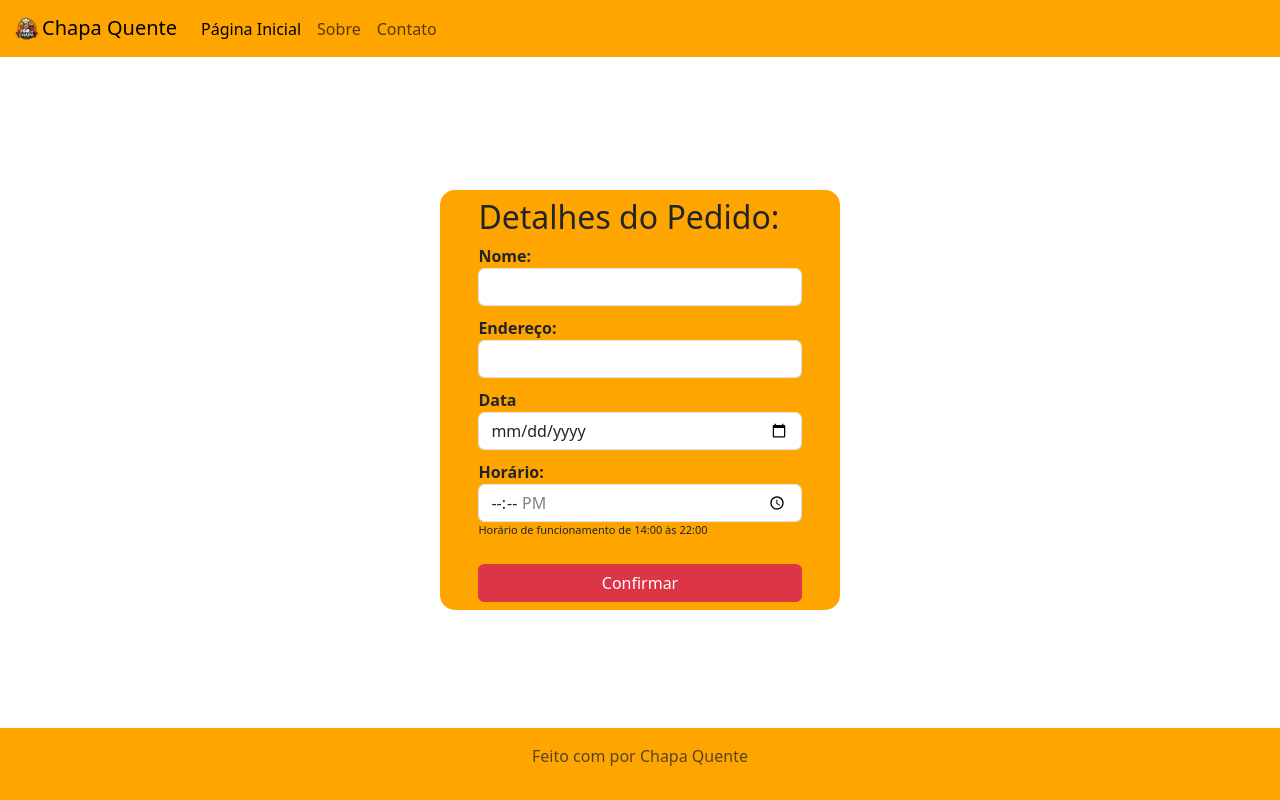
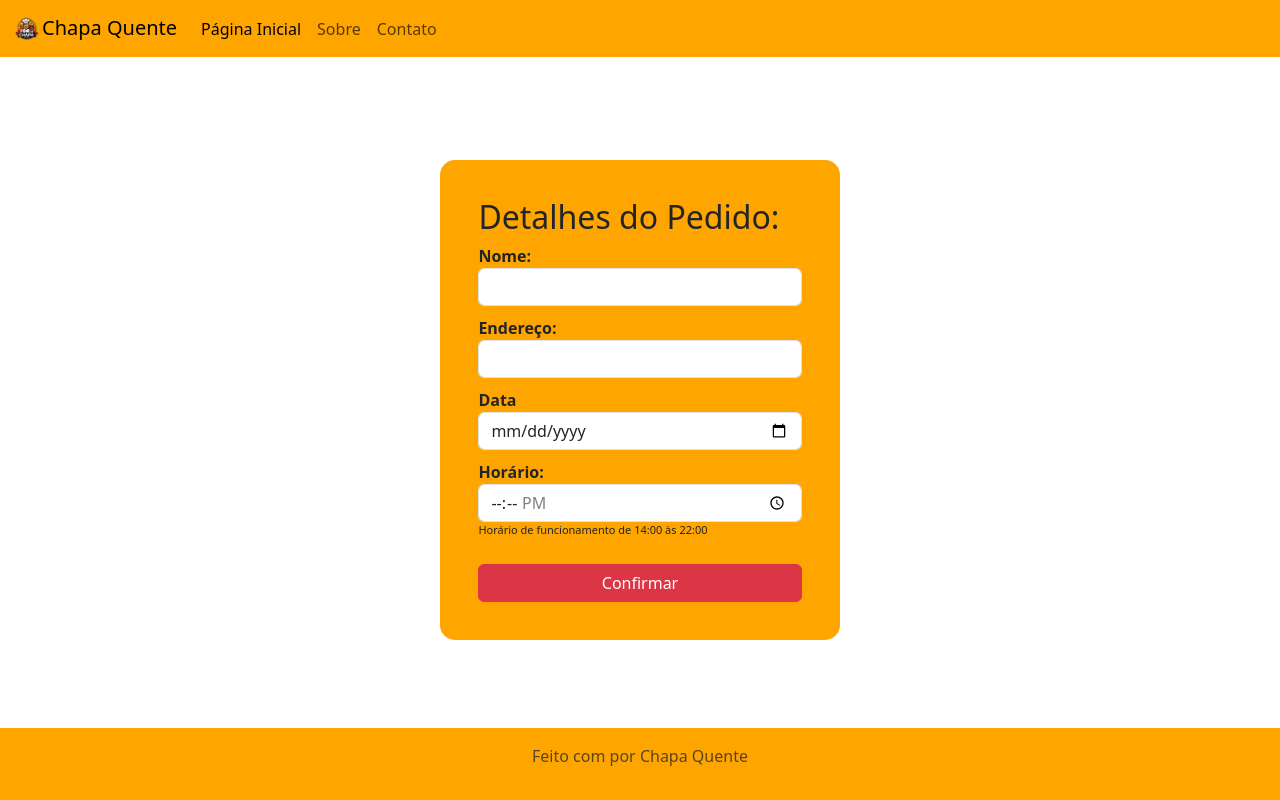
Before and after one commit to dsm-cefet-rj/ti-2024-1-grupo-5-1, a React (Vite) app in the folder frontend/chapa-quente/: page / in a window 1280 px wide. Built offline with nearby package versions, Linux system fonts and the light colour scheme; data requests are answered from the project's data file.

Commit message:
agendendamento

```diff
--- a/frontend/chapa-quente/src/components/Agendamento/agendamento.css
+++ b/frontend/chapa-quente/src/components/Agendamento/agendamento.css
@@ -1,7 +1,7 @@
     article {
         background-color: orange;
         width: 400px;
-        height: 420px;
+        height: 480px;
         border-radius: 15px;
         display: flex;
         flex-direction: column;
```
Also changed, not shown: 1 other file (tests, documents, lock files or other folders).
